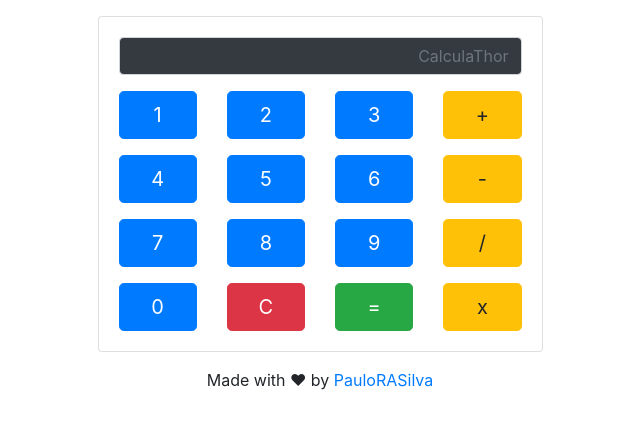
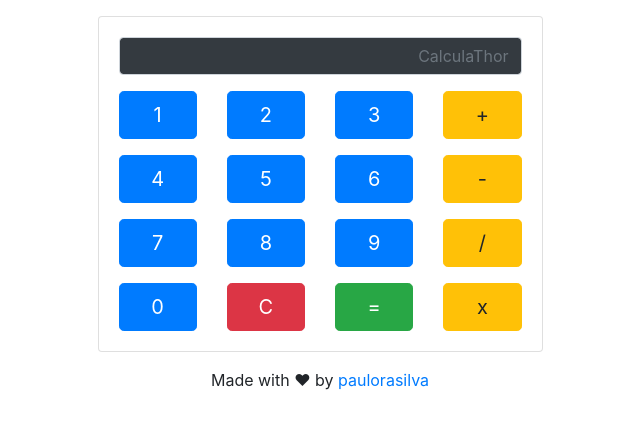
Before and after one commit to PRASILVA5/CalculaThor, a plain HTML site: page index.html in a window 1280 px wide. Shown: the full height of the page, 320-960 px from the left. Drawn offline with nearby package versions, Linux system fonts and the light colour scheme.

Commit message:
Update index
Change credits to my new user name

```diff
--- a/index.html
+++ b/index.html
@@ -83,7 +83,7 @@ Be free to improve this code!
 
         <!-- Copyright -->
         <div class="footer-copyright text-center py-3">Made with ❤ by
-            <a href="https://github.com/PRASILVA5"> PauloRASilva</a>
+            <a href="https://github.com/paulorasilva"> paulorasilva</a>
         </div>
 
         <script src="https://code.jquery.com/jquery-3.3.1.slim.min.js" integrity="sha384-q8i/X+965DzO0rT7abK41JStQIAqVgRVzpbzo5smXKp4YfRvH+8abtTE1Pi6jizo" crossorigin="anonymous"></script>
```
